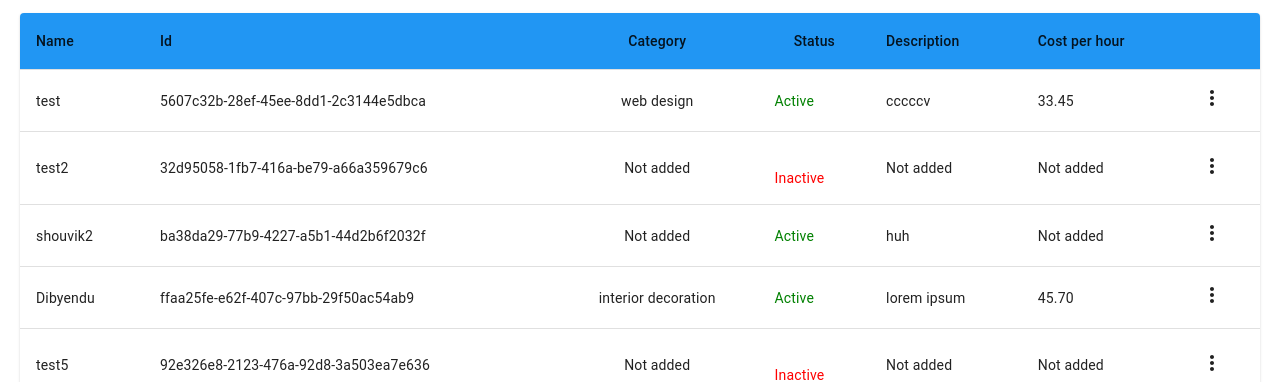
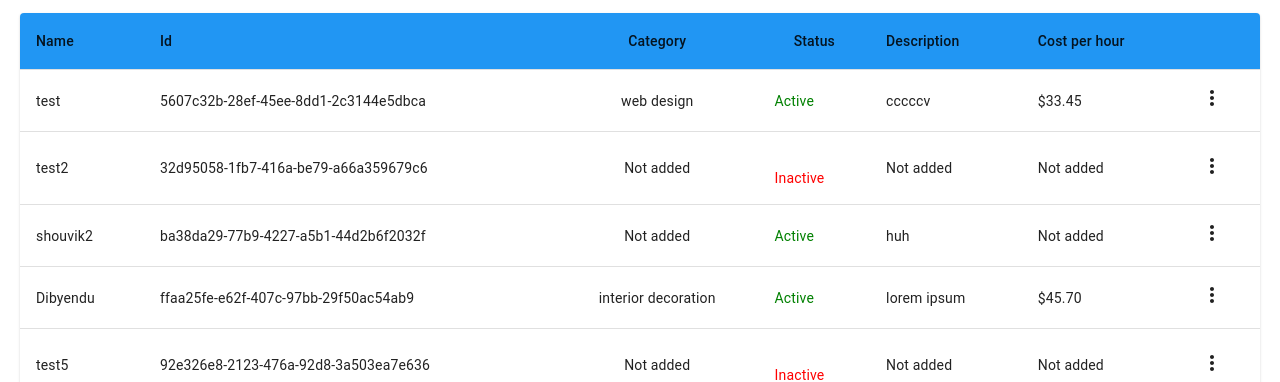
Before and after one commit to shouvikcodeclouds/CC-Labs, a React (Create React App) app: page /admindashboard in a window 1280 px wide. Shown: the part 254-636 px from the top of the page. Built offline with nearby package versions, Linux system fonts and the light colour scheme; data requests are answered from the project's data file.

Commit message:
cleaned code

```diff
--- a/src/Components/Admin.jsx
+++ b/src/Components/Admin.jsx
@@ -214,7 +214,7 @@ const Admin = () => {
                       )}
                     </TableCell>
                     <TableCell>{vendor.description ? vendor.description : 'Not added'}</TableCell>
-                    <TableCell>{vendor.price ? vendor.price : 'Not added'}</TableCell>
+                    <TableCell>{vendor.price ? `$${vendor.price}` : 'Not added'}</TableCell>
                     <TableCell>
                       <MoreVertIcon onClick={(e) => handleDropdown(e, vendor.id)} sx={{cursor:'pointer'}} />
                     </TableCell>
```
